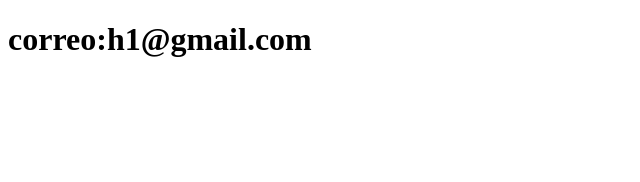
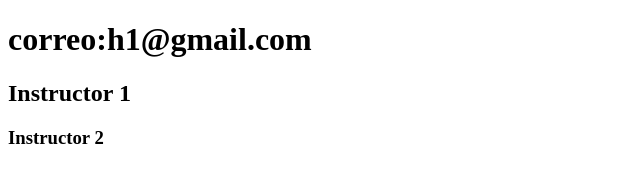
Before and after one commit to jjcaceres/sistema-de-registro, a plain HTML site: page contacto.html in a window 1280 px wide. Shown: the whole page, without its empty margins (0-640 px from the left). Drawn offline with Linux system fonts and the light colour scheme.

Commit message:
Actualizar el contacto

```diff
--- a/contacto.html
+++ b/contacto.html
@@ -9,6 +9,8 @@
 
 <body>
     <h1>correo:h1@gmail.com</h1>
+    <h2>Instructor 1</h2>
+    <h3>Instructor 2</h3>
 
 </body>
 
```
